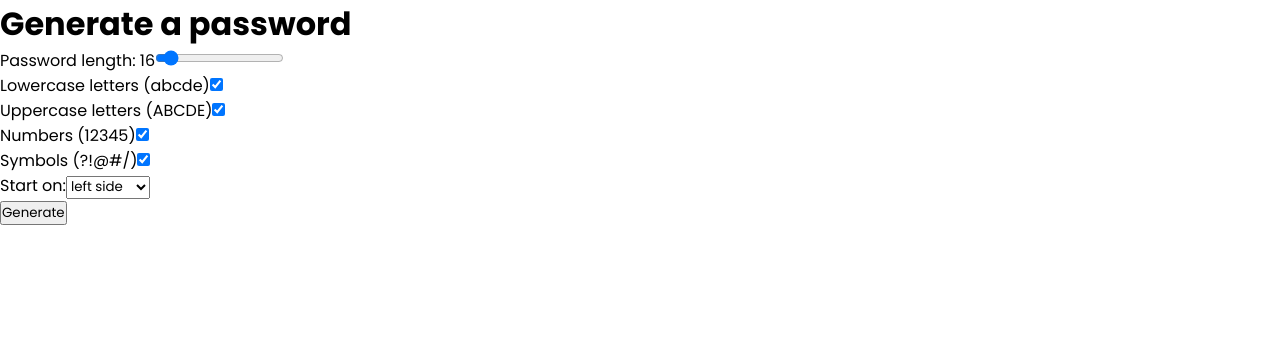
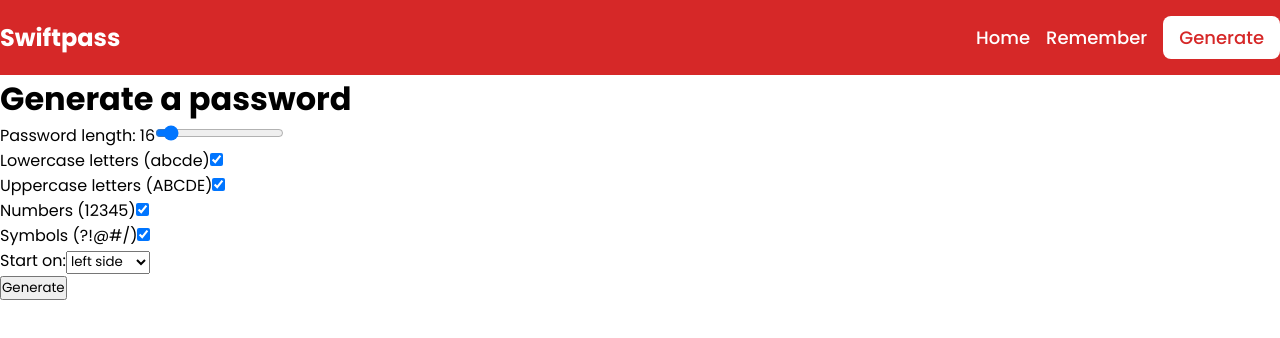
Before and after one commit to hynekfisera/swiftpass, a Next.js app: page /generate in a window 1280 px wide. Shown: the top 338 px of the page. Built offline with nearby package versions, Linux system fonts and the light colour scheme.

Commit message:
Header component

```diff
--- /dev/null
+++ b/components/Header.js
@@ -0,0 +1,29 @@
+import React from "react";
+import Link from "next/link";
+
+export default function Header() {
+  return (
+    <header>
+      <div className="container">
+        <span>Swiftpass</span>
+        <ul>
+          <li>
+            <Link href="/">
+              <a>Home</a>
+            </Link>
+          </li>
+          <li>
+            <Link href="/remember">
+              <a>Remember</a>
+            </Link>
+          </li>
+          <li>
+            <Link href="/generate">
+              <a>Generate</a>
+            </Link>
+          </li>
+        </ul>
+      </div>
+    </header>
+  );
+}
--- a/pages/_document.js
+++ b/pages/_document.js
@@ -1,4 +1,5 @@
 import Document, { Html, Head, Main, NextScript } from "next/document";
+import Header from "../components/Header";
 
 class MyDocument extends Document {
   static async getInitialProps(ctx) {
@@ -16,6 +17,7 @@ class MyDocument extends Document {
           <link href="https://fonts.googleapis.com/css2?family=Poppins:ital,wght@0,100;0,200;0,300;0,400;0,500;0,600;0,700;0,800;0,900;1,100;1,200;1,300;1,400;1,500;1,600;1,700;1,800;1,900&display=swap" rel="stylesheet" />
         </Head>
         <body>
+          <Header />
           <Main />
           <NextScript />
         </body>
--- /dev/null
+++ b/styles/_Header.scss
@@ -0,0 +1,44 @@
+header {
+  padding: 1rem 0;
+  background: $primary;
+  color: white;
+
+  span {
+    font-size: 24px;
+    font-weight: 700;
+  }
+
+  .container {
+    display: flex;
+    align-items: center;
+    justify-content: space-between;
+
+    ul {
+      list-style: none;
+
+      li {
+        display: inline-block;
+        margin-left: 1rem;
+        font-size: 18px;
+        font-weight: 500;
+        transition: all 0.2s ease;
+
+        &:hover {
+          color: #eee;
+        }
+      }
+
+      li:last-child {
+        padding: 8px 16px;
+        border-radius: 8px;
+        background-color: white;
+        color: $primary;
+        transition: all 0.2s ease;
+
+        &:hover {
+          background-color: #eee;
+        }
+      }
+    }
+  }
+}
--- a/styles/styles.scss
+++ b/styles/styles.scss
@@ -12,4 +12,6 @@ a {
   text-decoration: none;
 }
 
+@import "./Header";
+
 @import "./generate";
```
